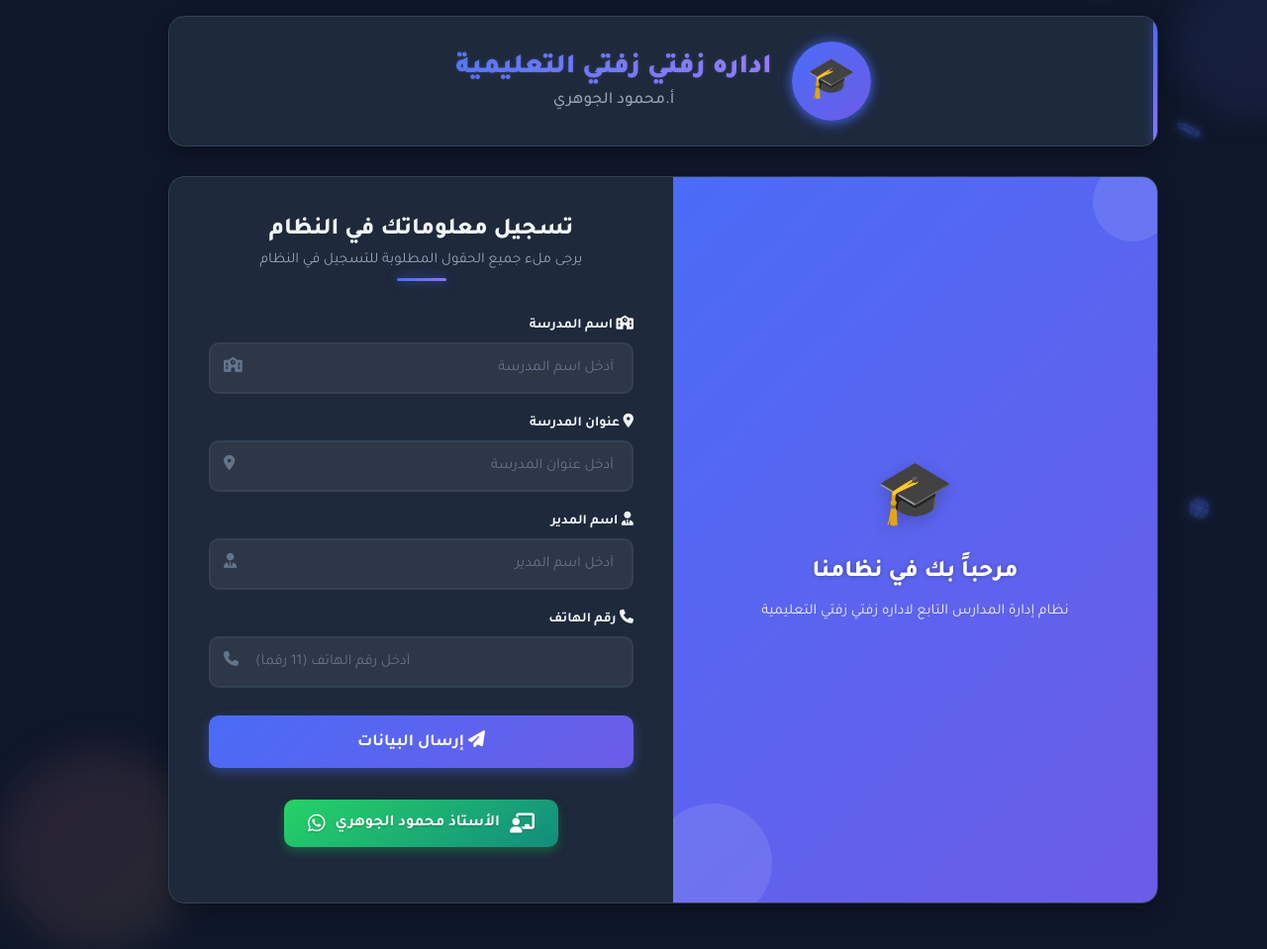
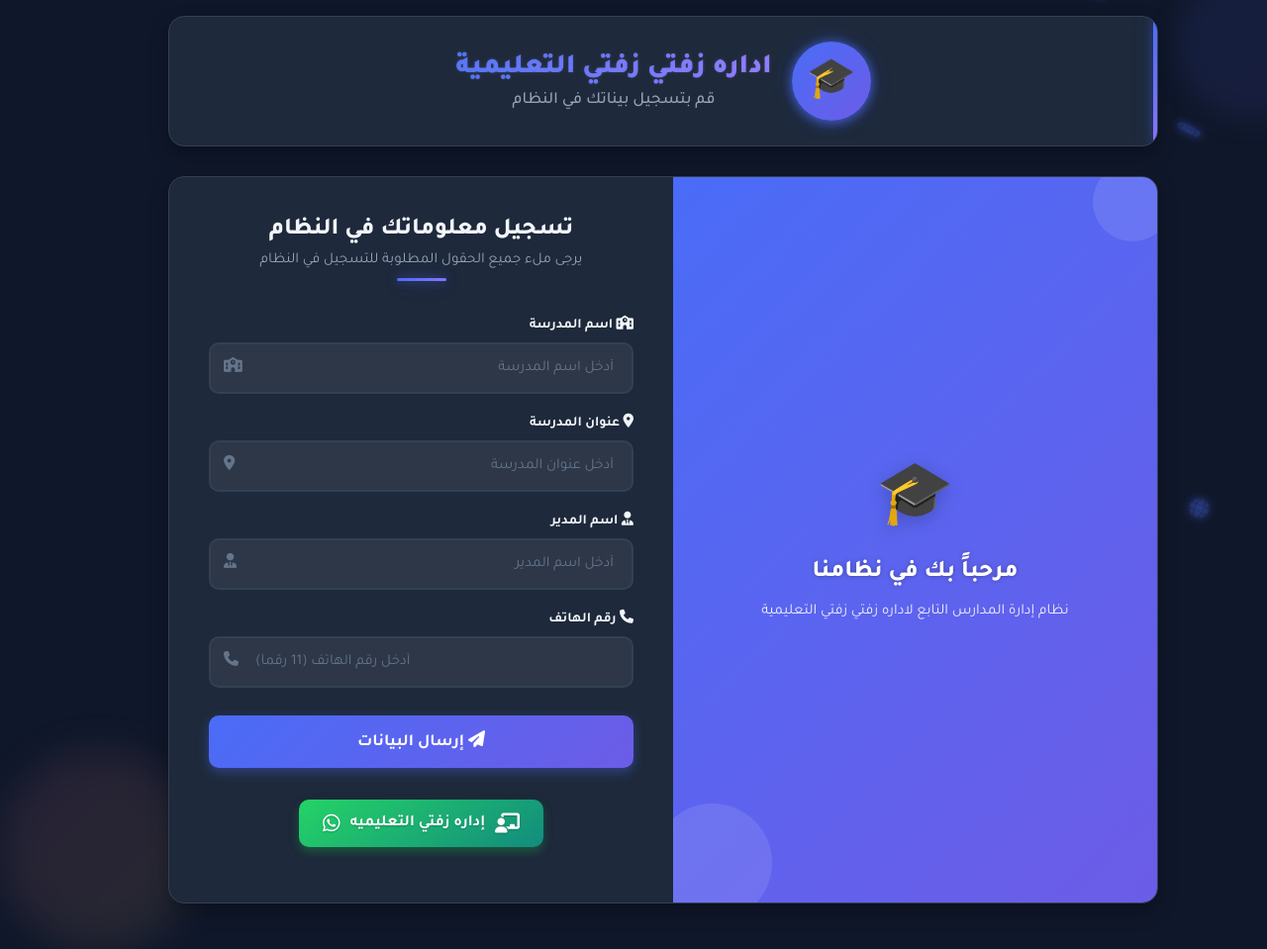
Before and after one commit to elgoharymd/B, a plain HTML site: page index.html in a window 1280 px wide. Shown: the top 959 px of the page at 99% size. Drawn offline with Linux system fonts and the light colour scheme.

Commit message:
Update index.html

```diff
--- a/index.html
+++ b/index.html
@@ -836,7 +836,7 @@
             <div class="logo">🎓</div>
             <div class="title">
                 <h1>اداره زفتي  زفتي التعليمية</h1>
-                <p>أ.محمود الجوهري</p>
+                <p>قم بتسجيل بيناتك في النظام</p>
             </div>
         </header>
 
@@ -885,7 +885,7 @@
                     <div class="button-container">
                         <a href="https://wa.me/+201000219095" class="professor-button" id="professorButton">
                             <i class="fas fa-chalkboard-teacher"></i>
-                            <span>الأستاذ محمود الجوهري</span>
+                            <span>إداره زفتي التعليميه</span>
                             <i class="fab fa-whatsapp"></i>
                         </a>
                     </div>
```
